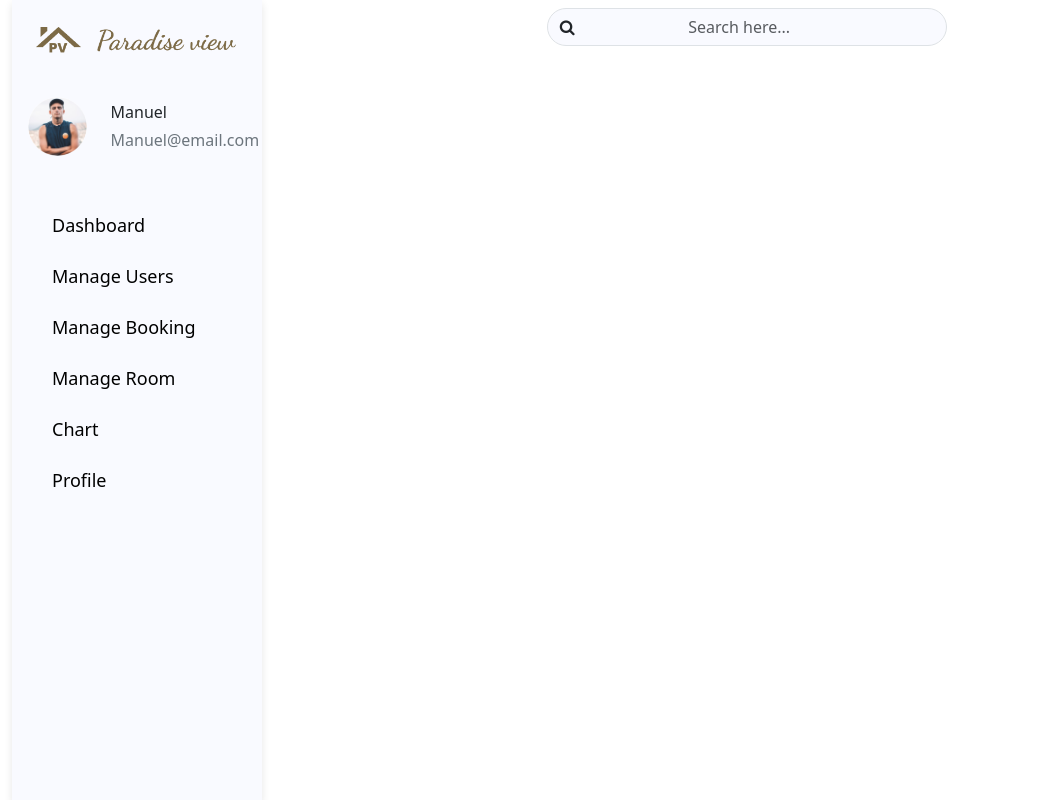
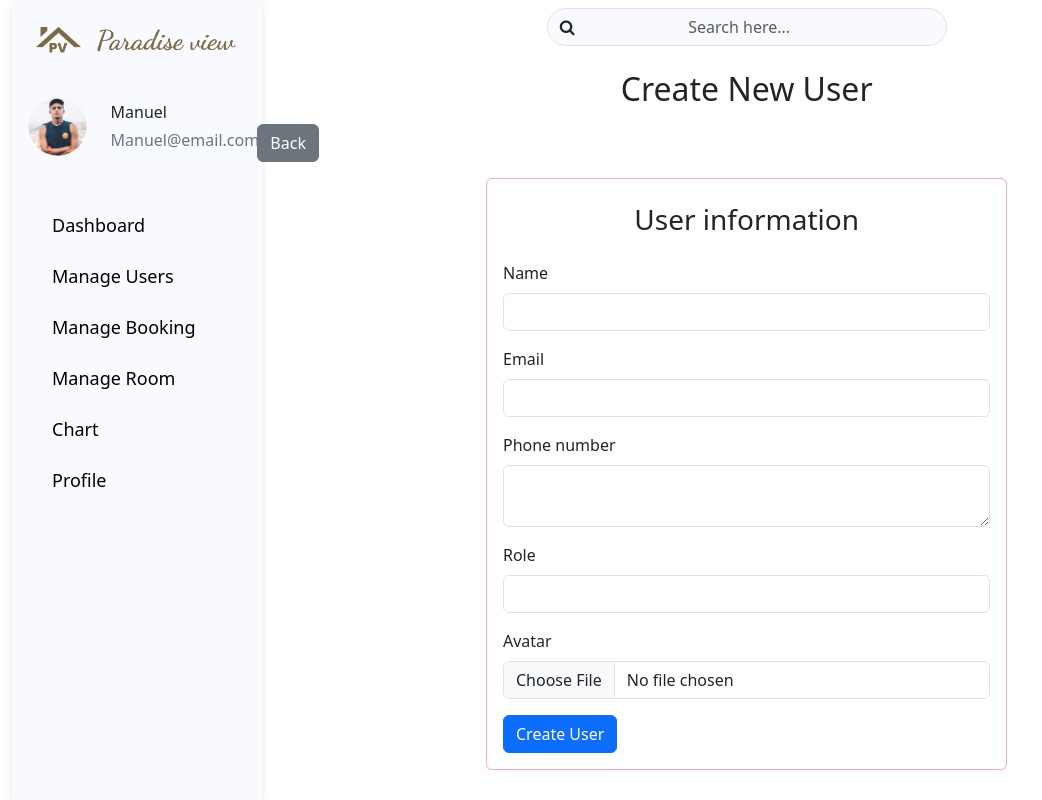
Before and after one commit to Megateam-Project/-Megateam-FrontEnd-Admin, a React (Vite) app: page /users/create in a window 1280 px wide. Shown: the whole page, without its empty margins (0-1042 px from the left). Built offline with nearby package versions, Linux system fonts and the light colour scheme.

Commit message:
feat/create/Userpage

```diff
--- a/src/App.jsx
+++ b/src/App.jsx
@@ -8,7 +8,9 @@ import { Create } from "./components/page/Booking/Create";
 import { IndexRoom } from "./components/page/Room/IndexRoom";
 import { CreateRoomForm } from "./components/page/Room/CreateRoomForm";
 import { EditRoom } from "./components/page/Room/EditRoom";
-
+import { IndexUser } from "./components/page/User/IndexUser";
+import { CreateUser } from "./components/page/User/CreateUser";
+import { EditUser } from "./components/page/User/EditUser";
 function App() {
   return (
     <Router>
@@ -25,6 +27,9 @@ function App() {
                 <Route path="/rooms" element={<IndexRoom />} />
                 <Route path="/rooms/create" element={<CreateRoomForm />} />
                 <Route path="/rooms/edit/:roomId" element={<EditRoom />} />
+                <Route path="/users" element={<IndexUser />} />
+                <Route path="/users/create" element={<CreateUser />} />
+                <Route path="/users/edit" element={<EditUser />} />
                 {/* Add other routes here as needed */}
               </Routes>
             </div>
--- /dev/null
+++ b/src/components/page/User/CreateUser.jsx
@@ -0,0 +1,150 @@
+import { useState } from "react";
+import baseApi from "../../../shared/services/base.api";
+import { Link, useNavigate } from "react-router-dom";
+import { BASE_URL } from "../../../shared/constants/constants.js";
+
+export function CreateUser() {
+  const [formData, setFormData] = useState({
+    name: "",
+    email: "",
+    phone: "",
+    role: "",
+    image: null,
+    create_by: "admin",
+  });
+  const [error, setError] = useState(null);
+  const navigate = useNavigate();
+
+  const handleFormDataChange = (e) => {
+    const { name, value, files } = e.target;
+    if (name === "image") {
+      setFormData((prevData) => ({
+        ...prevData,
+        [name]: files[0],
+      }));
+    } else {
+      setFormData((prevData) => ({
+        ...prevData,
+        [name]: value,
+      }));
+    }
+  };
+
+  const handleCreate = async (e) => {
+    e.preventDefault();
+    try {
+      const formDataToSend = new FormData();
+      if (formData.image) {
+        formDataToSend.append("image", formData.image);
+        const imageUrl = URL.createObjectURL(formData.image);
+        setFormData((prevData) => ({
+          ...prevData,
+          image: imageUrl,
+        }));
+      }
+      for (const key in formData) {
+        formDataToSend.append(key, formData[key]);
+      }
+      await baseApi.postApi(BASE_URL + "users", formDataToSend);
+      console.log(formData);
+      navigate("/users");
+    } catch (error) {
+      console.error("Error creating user:", error);
+      setError("Failed to create user. Please try again later.");
+    }
+  };
+  return (
+    <div>
+      <h2 className="mt-3 text-center title">Create New User</h2>
+      <div className="buttonBack m-3">
+        <Link to="/rooms" className="btn btn-secondary mx-3">
+          Back
+        </Link>
+      </div>
+      <div className="d-flex flex-column justify-content-between align-items-center">
+        {error && (
+          <div className="alert alert-danger" role="alert">
+            {error}
+          </div>
+        )}
+        <form
+          className="rounded border border-danger-subtle w-50 p-3"
+          onSubmit={handleCreate}
+        >
+          <h3 className="text-center mt-2 mb-4">User information</h3>
+          <div className="mb-3">
+            <label htmlFor="name" className="form-label">
+              Name
+            </label>
+            <input
+              type="text"
+              className="form-control"
+              id="name"
+              name="name"
+              value={formData.name}
+              onChange={handleFormDataChange}
+              required
+            />
+          </div>
+          <div className="mb-3">
+            <label htmlFor="type" className="form-label">
+              Email
+            </label>
+            <input
+              type="text"
+              className="form-control"
+              id="email"
+              name="email"
+              value={formData.email}
+              onChange={handleFormDataChange}
+              required
+            />
+          </div>
+          <div className="mb-3">
+            <label htmlFor="description" className="form-label">
+              Phone number
+            </label>
+            <textarea
+              className="form-control"
+              id="phone"
+              name="phone"
+              value={formData.phone}
+              onChange={handleFormDataChange}
+              required
+            ></textarea>
+          </div>
+          <div className="mb-3">
+            <label htmlFor="price" className="form-label">
+              Role
+            </label>
+            <input
+              type="text"
+              className="form-control"
+              id="role"
+              name="role"
+              value={formData.role}
+              onChange={handleFormDataChange}
+              required
+            />
+          </div>
+          <div className="mb-3">
+            <label htmlFor="image" className="form-label">
+              Avatar
+            </label>
+            <input
+              type="file"
+              className="form-control"
+              id="image"
+              name="image"
+              onChange={handleFormDataChange}
+              required
+            />
+          </div>
+          <button type="submit" className="btn btn-primary">
+            Create User
+          </button>
+        </form>
+      </div>
+    </div>
+  );
+}
--- /dev/null
+++ b/src/components/page/User/EditUser.jsx
@@ -0,0 +1,94 @@
+import React, { useState, useEffect } from "react";
+import { Link, useParams } from "react-router-dom";
+import { ArrowLeftOutlined } from "@ant-design/icons";
+import { Form, Button, Input, Select } from "antd";
+import baseApi from "../../../shared/services/base.api";
+
+export function EditUser() {
+  const { Option } = Select;
+  const { userId } = useParams();
+  const [users, setUsers] = useState([]);
+
+  useEffect(() => {
+    const fetchData = async () => {
+      const response = await baseApi.getDetailApi(`users/${userId}`);
+      setUsers(response);
+    };
+    fetchData();
+  }, [userId]);
+
+  const userArr = Object.values(users);
+
+  const handleFinish = (values) => {
+    console.log(values);
+  };
+
+  return (
+    <div>
+      <h2 className="mt-3 text-center title">MANAGE USER</h2>
+      <div className="buttonBack m-3">
+        <Link to="/rooms" className="btn btn-secondary mx-3">
+          Back <ArrowLeftOutlined />
+        </Link>
+      </div>
+      <div className="d-flex flex-column justify-content-between align-items-center">
+        <Form
+          className="rounded border border-danger-subtle w-50 p-3"
+          onFinish={handleFinish}
+        >
+          <h3 className="text-center mt-2 mb-4">Edit User</h3>
+          <div>
+            {userArr.map((userInfo) => (
+              <React.Fragment key={userInfo.id}>
+                <Form.Item
+                  label="User name"
+                  labelCol={{ span: 4 }}
+                  wrapperCol={{ span: 20 }}
+                  name="user_name"
+                  initialValue={userInfo.user.name}
+                >
+                  <Input />
+                </Form.Item>
+                <Form.Item
+                  label="email"
+                  labelCol={{ span: 4 }}
+                  wrapperCol={{ span: 20 }}
+                  name="email"
+                  initialValue={userInfo.user.email}
+                >
+                  <Input />
+                </Form.Item>
+                <Form.Item
+                  label="Phone number"
+                  labelCol={{ span: 4 }}
+                  wrapperCol={{ span: 20 }}
+                  name="phone_number"
+                  initialValue={userInfo.user.phone}
+                >
+                  <Input />
+                </Form.Item>
+                <Form.Item
+                  name="update_by"
+                  label="Update By"
+                  labelCol={{ span: 4 }}
+                  wrapperCol={{ span: 20 }}
+                  initialValue={userInfo.update_by}
+                >
+                  <Select placeholder="select">
+                    <Option value="admin">Admin</Option>
+                    <Option value="user">User</Option>
+                  </Select>
+                </Form.Item>
+              </React.Fragment>
+            ))}
+          </div>
+          <Form.Item wrapperCol={{ offset: 10, span: 10 }}>
+            <Button type="primary" htmlType="submit">
+              Update
+            </Button>
+          </Form.Item>
+        </Form>
+      </div>
+    </div>
+  );
+}
--- /dev/null
+++ b/src/components/page/User/IndexUser.jsx
@@ -0,0 +1,84 @@
+import { useState, useEffect } from "react";
+import { Link } from "react-router-dom";
+import baseApi from "../../../shared/services/base.api";
+import DataTable from "react-data-table-component";
+import { PlusOutlined, EditOutlined, DeleteFilled } from "@ant-design/icons";
+
+export function IndexUser() {
+  const [users, setUsers] = useState([]);
+  useEffect(() => {
+    const fetchData = async () => {
+      const response = await baseApi.getApi("users");
+      setUsers(response);
+    };
+    fetchData();
+  }, []);
+  const columns = [
+    {
+      name: "ID",
+      selector: (row) => row.id,
+    },
+    {
+      name: "User Name",
+      selector: (row) => row.name,
+    },
+    {
+      name: "Avatar",
+      cell: (row) => (
+        <img
+          src={row.image}
+          alt={row.name}
+          style={{ width: "100px", height: "auto" }}
+        />
+      ),
+    },
+    {
+      name: "Email",
+      selector: (row) => row.email,
+    },
+    {
+      name: "Role",
+      selector: (row) => row.role,
+    },
+    {
+      name: "Action",
+      cell: (row) => (
+        <div className="d-flex">
+          <Link
+            to={`/users/edit/${row.id}`}
+            className="mx-3 btn btn-warning btn-sm"
+          >
+            <EditOutlined />
+          </Link>
+          <Link to="/delete" className="btn btn-danger btn-sm">
+            <DeleteFilled />
+          </Link>
+        </div>
+      ),
+    },
+  ];
+  const transformData = (data) => {
+    return data.map((userInfo) => ({
+      id: userInfo.id,
+      name: userInfo.name,
+      avatar: userInfo.avatar,
+      email: userInfo.email,
+      role: userInfo.role,
+    }));
+  };
+  const data = transformData(users);
+  return (
+    <div>
+      <h2 className="m-3 title">MANAGE USER</h2>
+      <h5 style={{ marginLeft: 20 }}>
+        ADD USER{" "}
+        <Link to="/users/create" className="mx-3 btn btn-success btn-sm">
+          <PlusOutlined />
+        </Link>
+      </h5>
+      <div className="tableBooking mt-3">
+        <DataTable columns={columns} data={data} pagination />
+      </div>
+    </div>
+  );
+}
```
